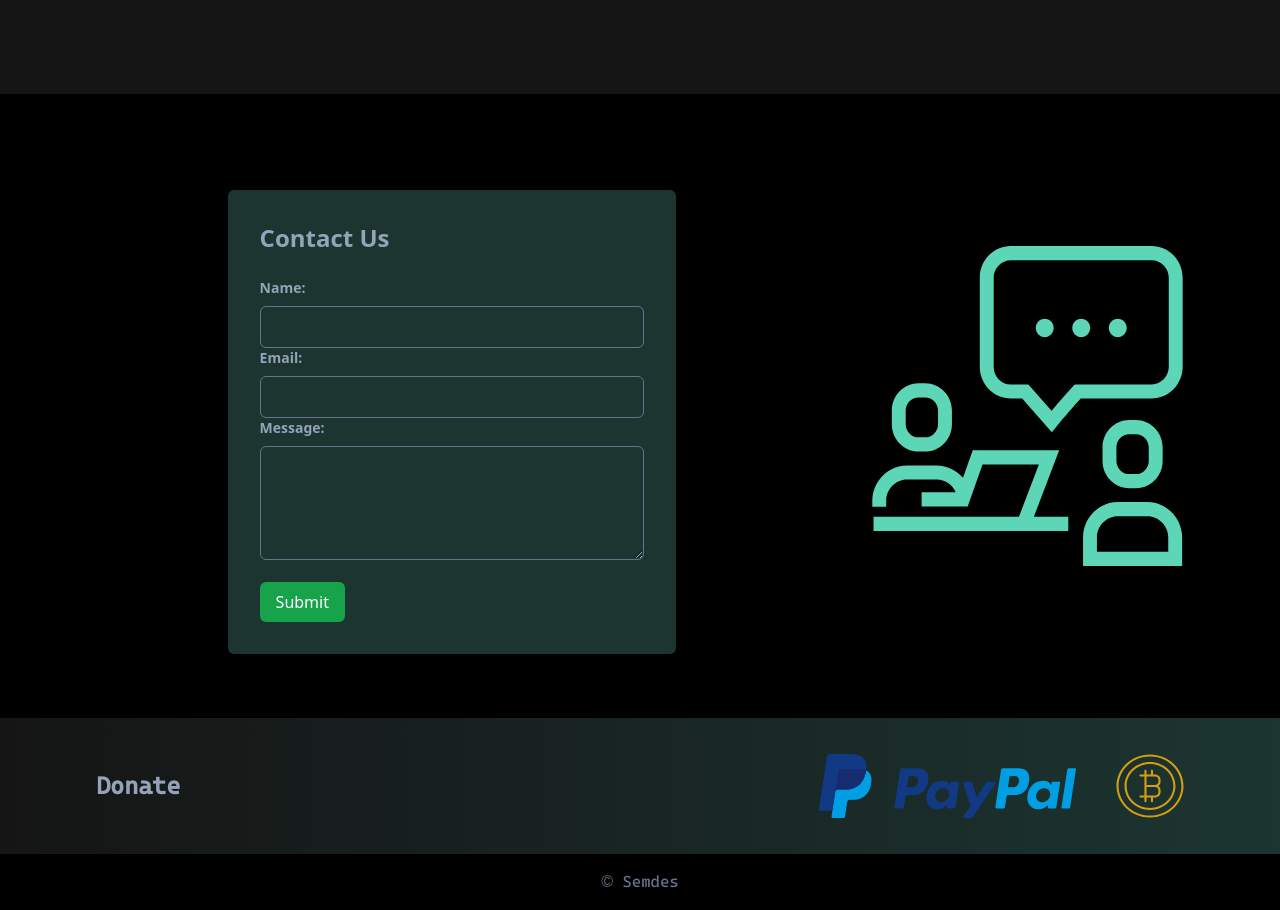
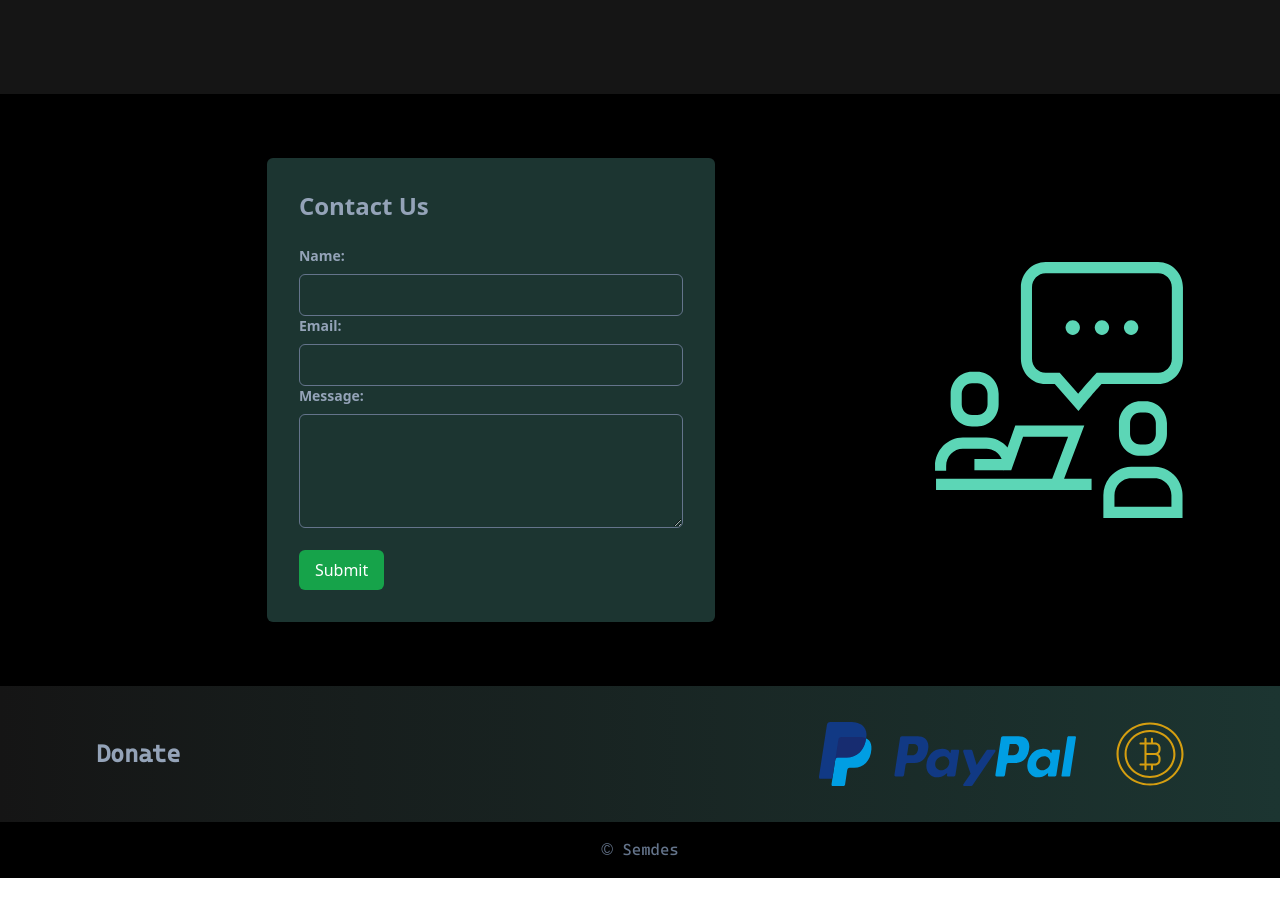
Before and after one commit to sky2626/Joetib-semades, a React (Vite) app: page / in a window 1280 px wide. Shown: the part 1808-2718 px from the top of the page. After the commit the page ends 2686 px from the top, so only its background shows below. Built offline with nearby package versions, Linux system fonts and the light colour scheme.

Commit message:
update on contact

```diff
--- a/src/pages/Home.jsx
+++ b/src/pages/Home.jsx
@@ -142,8 +142,8 @@ export default function Home(){
 
             {/* Contact Us */}
             <div
-            className='bg-black flex px-24 py-16 justify-center items-center md:gap-16 lg:gap- md:px-24 '>
-                <div class="container mx-auto p-8 mt-8 bg-pro-300 rounded-md shadow-md max-w-md">
+            className='bg-black flex py-16 justify-center items-center md:gap-12 md:px-24 '>
+                <div class="container mx-auto p-8 bg-pro-300 rounded-md shadow-md max-w-md">
                     <h1 class="text-2xl font-semibold mb-6 text-slate-400">Contact Us</h1>
                     <form action="mailto:semades@mail.com" method="post">
                         <label class="block text-slate-400 text-sm font-bold mb-2" for="name">Name:</label>
@@ -156,7 +156,7 @@ export default function Home(){
                     </form>
                 </div>
                 <div className=''>
-                    <img className='hidden md:block h-80 ' src="./src/assets/support.svg " alt="img of support" />
+                    <img className='hidden md:block h-64 ' src="./src/assets/support.svg " alt="img of support" />
                 </div>
 
             </div>
```
